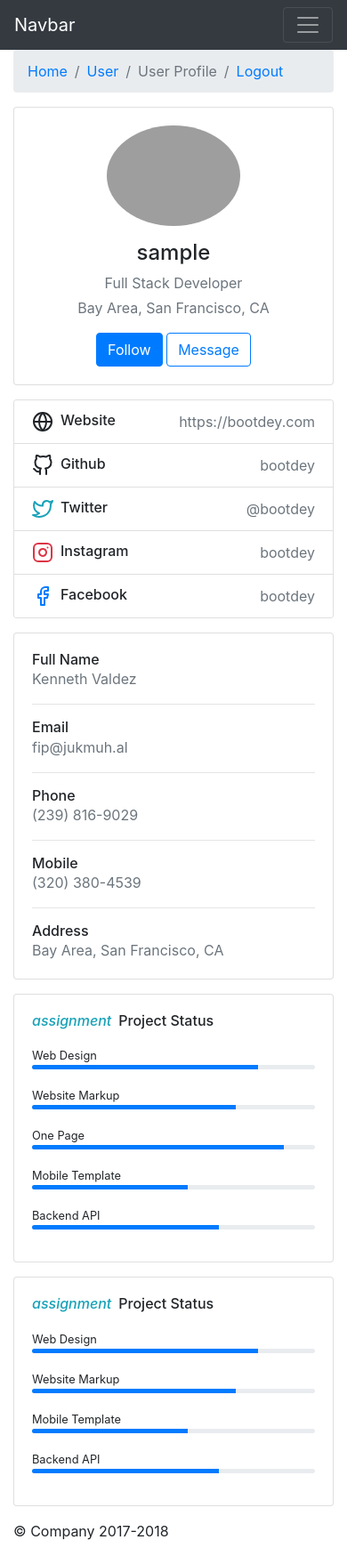
After one commit to mateusb12/ragna_calculator, a Flask app: page /protected in a window 390 px wide. The commit adds this page. Shown: the whole page at 89% size. Run offline with Flask 2, Linux system fonts and the light colour scheme; a user stored in the database is signed in; some libraries are stand-ins or nearby versions; grey boxes are pictures that could not be loaded.

Commit message:
Secure login added through Flask Sessions

```diff
--- a/pyflask/app/__init__.py
+++ b/pyflask/app/__init__.py
@@ -2,7 +2,7 @@ from flask import Flask
 from flask_sqlalchemy import SQLAlchemy
 from flask_script import Manager
 from flask_migrate import Migrate, MigrateCommand
-from flask_login import LoginManager, login_manager, UserMixin, login_required
+from flask_login import LoginManager, login_manager as lmg, UserMixin, login_required
 from datetime import datetime
 
 app = Flask(__name__)
@@ -14,6 +14,6 @@ migrate = Migrate(app, db)
 manager = Manager(app)
 manager.add_command('db', MigrateCommand)
 
-lm = LoginManager(app)
+# lm = LoginManager(app)
 
 from app.controllers import default
--- a/pyflask/app/controllers/default.py
+++ b/pyflask/app/controllers/default.py
@@ -1,5 +1,5 @@
 from app import app, db
-from flask import render_template, request, redirect
+from flask import render_template, request, redirect, session, url_for, g
 from app.models.forms import LoginForm, RegisterForm
 from app.models.tables import User
 import app.databases.db_operations as dbo
@@ -13,15 +13,47 @@ def index(user):
                            user=user)
 
 
+# @app.route("/profile/<user>")
+# def profile(user):
+#     return render_template('profile.html',
+#                            user=user)
+
+
 @app.route("/login", methods=["GET", "POST"])
 def login():
     form = LoginForm()
     if form.validate_on_submit():
-        print(form.username.data)
-        print(form.password.data)
+        if request.method == "POST":
+            session.pop('user', None)
+            flag = dbo.UserDB.login(form.username.data, form.password.data)
+            print(flag)
+            if flag:
+                session['user'] = request.form['username']
+                return redirect(url_for('protected'))
     else:
         print(form.errors)
     return render_template('login.html', form=form)
+
+
+@app.route("/protected")
+def protected():
+    if g.user:
+        return render_template('profile.html', user=session['user'])
+    return redirect(url_for('index'))
+
+
+@app.before_request
+def before_request():
+    g.user = None
+
+    if 'user' in session:
+        g.user = session['user']
+
+
+@app.route("/dropsession")
+def dropsession():
+    session.pop('user', None)
+    return redirect(url_for('index'))
 
 
 @app.route("/sign_up", methods=["GET", "POST"])
@@ -39,6 +71,7 @@ def sign_up():
             if type(flag) == bool and flag == True:
                 created = True
                 print("Cadastrado com sucesso!")
+                return redirect(url_for('index'))
             else:
                 created = False
                 print("Ocorreu um erro. {}".format(flag))
--- a/pyflask/app/templates/login.html
+++ b/pyflask/app/templates/login.html
@@ -7,8 +7,7 @@
             {{ form.csrf_token }}
             <div class="form-group">
                 <label>Username</label>
-                    {{ form.username(class="form-control",
-                    placeholder="seu_usuario") }}
+                    {{ form.username(class="form-control", placeholder="seu_usuario") }}
 
                     {% if form.errors.username %}
                     <div class="alert alert-danger" role="alert"> {{ form.errors.username}} </div>
--- /dev/null
+++ b/pyflask/app/templates/profile.html
@@ -0,0 +1,186 @@
+<!DOCTYPE html>
+<html lang="en">
+<head>
+    <meta charset="UTF-8">
+    <title>Title</title>
+</head>
+
+
+<body>
+
+{% extends 'base.html' %}
+
+{% block content %}
+
+<div class="container">
+    <div class="main-body">
+        <nav aria-label="breadcrumb" class="main-breadcrumb">
+            <ol class="breadcrumb">
+                <li class="breadcrumb-item"><a href="index.html">Home</a></li>
+                <li class="breadcrumb-item"><a href="javascript:void(0)">User</a></li>
+                <li class="breadcrumb-item active" aria-current="page">User Profile</li>
+                <li class="breadcrumb-item"><a href="http://127.0.0.1:5000/dropsession">Logout</a></li>
+            </ol>
+        </nav>
+
+        <div class="row gutters-sm">
+            <div class="col-md-4 mb-3">
+                <div class="card">
+                    <div class="card-body">
+                        <div class="d-flex flex-column align-items-center text-center">
+                            <img src="https://bootdey.com/img/Content/avatar/avatar7.png" alt="Admin" class="rounded-circle" width="150">
+                            <div class="mt-3">
+                                <h4>{{ user }}</h4>
+                                <p class="text-secondary mb-1">Full Stack Developer</p>
+                                <p class="text-muted font-size-sm">Bay Area, San Francisco, CA</p>
+                                <button class="btn btn-primary">Follow</button>
+                                <button class="btn btn-outline-primary">Message</button>
+                            </div>
+                        </div>
+                    </div>
+                </div>
+                <div class="card mt-3">
+                    <ul class="list-group list-group-flush">
+                        <li class="list-group-item d-flex justify-content-between align-items-center flex-wrap">
+                            <h6 class="mb-0"><svg xmlns="http://www.w3.org/2000/svg" width="24" height="24" viewBox="0 0 24 24" fill="none" stroke="currentColor" stroke-width="2" stroke-linecap="round" stroke-linejoin="round" class="feather feather-globe mr-2 icon-inline"><circle cx="12" cy="12" r="10"></circle><line x1="2" y1="12" x2="22" y2="12"></line><path d="M12 2a15.3 15.3 0 0 1 4 10 15.3 15.3 0 0 1-4 10 15.3 15.3 0 0 1-4-10 15.3 15.3 0 0 1 4-10z"></path></svg>Website</h6>
+                            <span class="text-secondary">https://bootdey.com</span>
+                        </li>
+                        <li class="list-group-item d-flex justify-content-between align-items-center flex-wrap">
+                            <h6 class="mb-0"><svg xmlns="http://www.w3.org/2000/svg" width="24" height="24" viewBox="0 0 24 24" fill="none" stroke="currentColor" stroke-width="2" stroke-linecap="round" stroke-linejoin="round" class="feather feather-github mr-2 icon-inline"><path d="M9 19c-5 1.5-5-2.5-7-3m14 6v-3.87a3.37 3.37 0 0 0-.94-2.61c3.14-.35 6.44-1.54 6.44-7A5.44 5.44 0 0 0 20 4.77 5.07 5.07 0 0 0 19.91 1S18.73.65 16 2.48a13.38 13.38 0 0 0-7 0C6.27.65 5.09 1 5.09 1A5.07 5.07 0 0 0 5 4.77a5.44 5.44 0 0 0-1.5 3.78c0 5.42 3.3 6.61 6.44 7A3.37 3.37 0 0 0 9 18.13V22"></path></svg>Github</h6>
+                            <span class="text-secondary">bootdey</span>
+                        </li>
+                        <li class="list-group-item d-flex justify-content-between align-items-center flex-wrap">
+                            <h6 class="mb-0"><svg xmlns="http://www.w3.org/2000/svg" width="24" height="24" viewBox="0 0 24 24" fill="none" stroke="currentColor" stroke-width="2" stroke-linecap="round" stroke-linejoin="round" class="feather feather-twitter mr-2 icon-inline text-info"><path d="M23 3a10.9 10.9 0 0 1-3.14 1.53 4.48 4.48 0 0 0-7.86 3v1A10.66 10.66 0 0 1 3 4s-4 9 5 13a11.64 11.64 0 0 1-7 2c9 5 20 0 20-11.5a4.5 4.5 0 0 0-.08-.83A7.72 7.72 0 0 0 23 3z"></path></svg>Twitter</h6>
+                            <span class="text-secondary">@bootdey</span>
+                        </li>
+                        <li class="list-group-item d-flex justify-content-between align-items-center flex-wrap">
+                            <h6 class="mb-0"><svg xmlns="http://www.w3.org/2000/svg" width="24" height="24" viewBox="0 0 24 24" fill="none" stroke="currentColor" stroke-width="2" stroke-linecap="round" stroke-linejoin="round" class="feather feather-instagram mr-2 icon-inline text-danger"><rect x="2" y="2" width="20" height="20" rx="5" ry="5"></rect><path d="M16 11.37A4 4 0 1 1 12.63 8 4 4 0 0 1 16 11.37z"></path><line x1="17.5" y1="6.5" x2="17.51" y2="6.5"></line></svg>Instagram</h6>
+                            <span class="text-secondary">bootdey</span>
+                        </li>
+                        <li class="list-group-item d-flex justify-content-between align-items-center flex-wrap">
+                            <h6 class="mb-0"><svg xmlns="http://www.w3.org/2000/svg" width="24" height="24" viewBox="0 0 24 24" fill="none" stroke="currentColor" stroke-width="2" stroke-linecap="round" stroke-linejoin="round" class="feather feather-facebook mr-2 icon-inline text-primary"><path d="M18 2h-3a5 5 0 0 0-5 5v3H7v4h3v8h4v-8h3l1-4h-4V7a1 1 0 0 1 1-1h3z"></path></svg>Facebook</h6>
+                            <span class="text-secondary">bootdey</span>
+                        </li>
+                    </ul>
+                </div>
+            </div>
+            <div class="col-md-8">
+                <div class="card mb-3">
+                    <div class="card-body">
+                        <div class="row">
+                            <div class="col-sm-3">
+                                <h6 class="mb-0">Full Name</h6>
+                            </div>
+                            <div class="col-sm-9 text-secondary">
+                                Kenneth Valdez
+                            </div>
+                        </div>
+                        <hr>
+                        <div class="row">
+                            <div class="col-sm-3">
+                                <h6 class="mb-0">Email</h6>
+                            </div>
+                            <div class="col-sm-9 text-secondary">
+                                fip@jukmuh.al
+                            </div>
+                        </div>
+                        <hr>
+                        <div class="row">
+                            <div class="col-sm-3">
+                                <h6 class="mb-0">Phone</h6>
+                            </div>
+                            <div class="col-sm-9 text-secondary">
+                                (239) 816-9029
+                            </div>
+                        </div>
+                        <hr>
+                        <div class="row">
+                            <div class="col-sm-3">
+                                <h6 class="mb-0">Mobile</h6>
+                            </div>
+                            <div class="col-sm-9 text-secondary">
+                                (320) 380-4539
+                            </div>
+                        </div>
+                        <hr>
+                        <div class="row">
+                            <div class="col-sm-3">
+                                <h6 class="mb-0">Address</h6>
+                            </div>
+                            <div class="col-sm-9 text-secondary">
+                                Bay Area, San Francisco, CA
+                            </div>
+                        </div>
+                    </div>
+                </div>
+                <div class="row gutters-sm">
+                    <div class="col-sm-6 mb-3">
+                        <div class="card h-100">
+                            <div class="card-body">
+                                <h6 class="d-flex align-items-center mb-3"><i class="material-icons text-info mr-2">assignment</i>Project Status</h6>
+                                <small>Web Design</small>
+                                <div class="progress mb-3" style="height: 5px">
+                                    <div class="progress-bar bg-primary" role="progressbar" style="width: 80%" aria-valuenow="80" aria-valuemin="0" aria-valuemax="100"></div>
+                                </div>
+
+                                <small>Website Markup</small>
+                                <div class="progress mb-3" style="height: 5px">
+                                    <div class="progress-bar bg-primary" role="progressbar" style="width: 72%" aria-valuenow="72" aria-valuemin="0" aria-valuemax="100"></div>
+                                </div>
+
+                                <small>One Page</small>
+                                <div class="progress mb-3" style="height: 5px">
+                                    <div class="progress-bar bg-primary" role="progressbar" style="width: 89%" aria-valuenow="89" aria-valuemin="0" aria-valuemax="100"></div>
+                                </div>
+
+                                <small>Mobile Template</small>
+                                <div class="progress mb-3" style="height: 5px">
+                                    <div class="progress-bar bg-primary" role="progressbar" style="width: 55%" aria-valuenow="55" aria-valuemin="0" aria-valuemax="100"></div>
+                                </div>
+
+                                <small>Backend API</small>
+                                <div class="progress mb-3" style="height: 5px">
+                                    <div class="progress-bar bg-primary" role="progressbar" style="width: 66%" aria-valuenow="66" aria-valuemin="0" aria-valuemax="100"></div>
+                                </div>
+
+
+                            </div>
+                        </div>
+                    </div>
+                    <div class="col-sm-6 mb-3">
+                        <div class="card h-100">
+                            <div class="card-body">
+                                <h6 class="d-flex align-items-center mb-3"><i class="material-icons text-info mr-2">assignment</i>Project Status</h6>
+
+                                <small>Web Design</small>
+                                <div class="progress mb-3" style="height: 5px">
+                                    <div class="progress-bar bg-primary" role="progressbar" style="width: 80%" aria-valuenow="80" aria-valuemin="0" aria-valuemax="100"></div>
+                                </div>
+
+                                <small>Website Markup</small>
+                                <div class="progress mb-3" style="height: 5px">
+                                    <div class="progress-bar bg-primary" role="progressbar" style="width: 72%" aria-valuenow="72" aria-valuemin="0" aria-valuemax="100"></div>
+                                </div>
+
+                                <small>Mobile Template</small>
+                                <div class="progress mb-3" style="height: 5px">
+                                    <div class="progress-bar bg-primary" role="progressbar" style="width: 55%" aria-valuenow="55" aria-valuemin="0" aria-valuemax="100"></div>
+                                </div>
+
+                                <small>Backend API</small>
+                                <div class="progress mb-3" style="height: 5px">
+                                    <div class="progress-bar bg-primary" role="progressbar" style="width: 66%" aria-valuenow="66" aria-valuemin="0" aria-valuemax="100"></div>
+                                </div>
+
+                            </div>
+                        </div>
+                    </div>
+                </div>
+            </div>
+        </div>
+    </div>
+</div>
+{% endblock %}
+
+</body>
+</html>
```
Also changed, not shown: pyflask/app/databases/db_operations.py (+15 -0 lines), pyflask/app/databases/testdb.py (+7 -3 lines), pyflask/app/templates/profile.css (added, +53 -0 lines), pyflask/run.py (line endings or trailing spaces).
